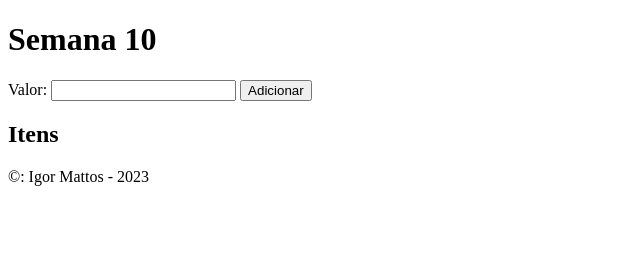
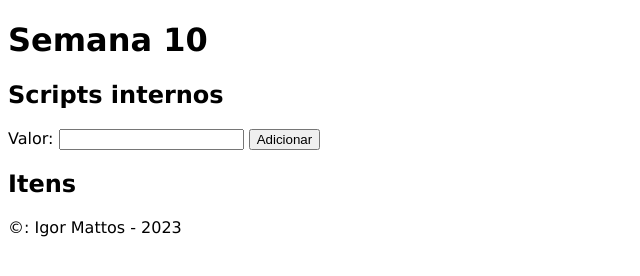
Before and after one commit to ufjf-dcc121/ufjf-dcc121-2023-1-atv10-Igor-Japa, a plain HTML site: page index.html in a window 1280 px wide. Shown: the whole page, without its empty margins (0-640 px from the left). Drawn offline with Linux system fonts and the light colour scheme.

Commit message:
Adiciona arquivos de estilos

```diff
--- /dev/null
+++ b/estilo.css
@@ -0,0 +1,3 @@
+html{
+    font-family: 'Lucida Sans', 'Lucida Sans Regular', 'Lucida Grande', 'Lucida Sans Unicode', Geneva, Verdana, sans-serif;
+}
--- a/index.html
+++ b/index.html
@@ -4,6 +4,7 @@
     <meta charset="UTF-8">
     <meta http-equiv="X-UA-Compatible" content="IE=edge">
     <meta name="viewport" content="width=device-width, initial-scale=1.0">
+    <link rel="stylesheet" href="estilo.css">
     <title>Semana 10</title>
 </head>
 <body>
@@ -12,6 +13,7 @@
     </header>
     <main>
         <section id="formulario">
+            <h1>Scripts internos</h1>
             <form name="entrada">
                 <label for="valor">Valor:</label>
                 <input type="number" name="valor" id="valor" title="Valor a ser inserido"></input>
```
